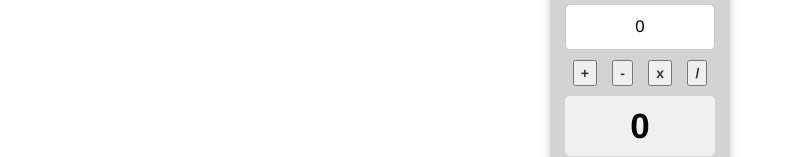
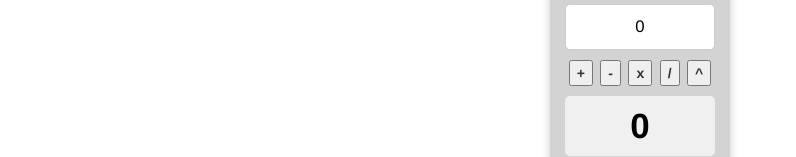
Before and after one commit to MiguelLaraB/integration-mat-testing, an Angular app: page / in a window 1280 px wide. Shown: the part 460-617 px from the top of the page, without its empty margins (0-796 px from the left). Built offline with nearby package versions, Linux system fonts and the light colour scheme.

Commit message:
exponente added

```diff
--- a/src/app/ui/ui.component.html
+++ b/src/app/ui/ui.component.html
@@ -37,6 +37,7 @@
         <button class="operator-button" (click)="substraction()">-</button>
         <button class="operator-button" (click)="multiplication()">x</button>
         <button class="operator-button" (click)="division()">/</button>
+        <button class="operator-button" (click)="exponente()">^</button>
       </div>
 
       <span class="result">{{ result }}</span>
--- a/src/app/ui/ui.component.ts
+++ b/src/app/ui/ui.component.ts
@@ -3,6 +3,7 @@ import { addition } from "../addition/addition";
 import { substraction } from '../substraction/substraction';
 import { multiplication } from '../multiplication/multiplication';
 import { division } from '../division/division';
+import { exp } from '../exp/exp';
 
 @Component({
   selector: 'app-ui',
@@ -50,6 +51,12 @@ export class UiComponent implements OnInit {
     const num2 = Number(this.operator2);
     this.result = division(num1, num2);
   }
+
+  exponente(){
+    const num1 = Number(this.operator1);
+    const num2 = Number(this.operator2);
+    this.result = exp(num1, num2);
+  }
   // Métodos para establecer el campo activo
   setActiveField(field: 'operator1' | 'operator2') {
     this.activeField = field;
```
